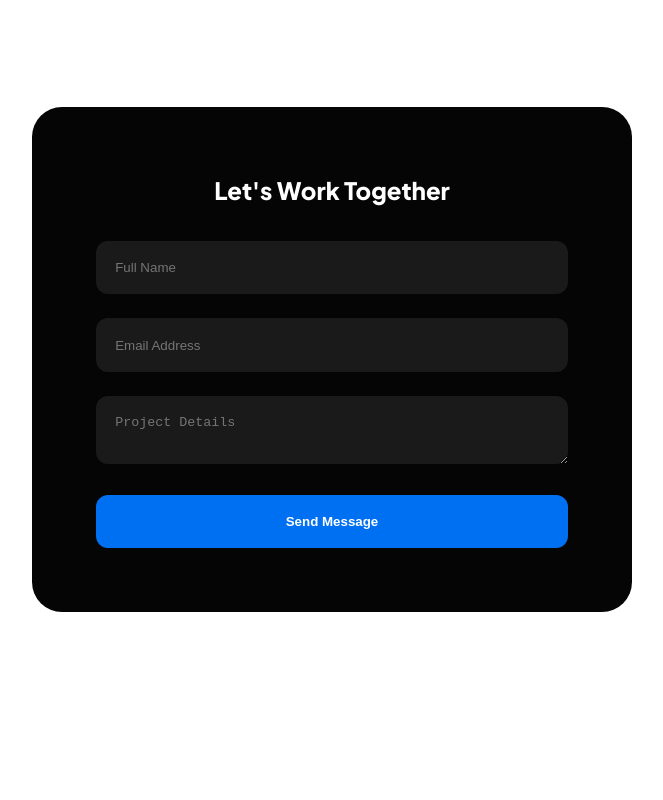
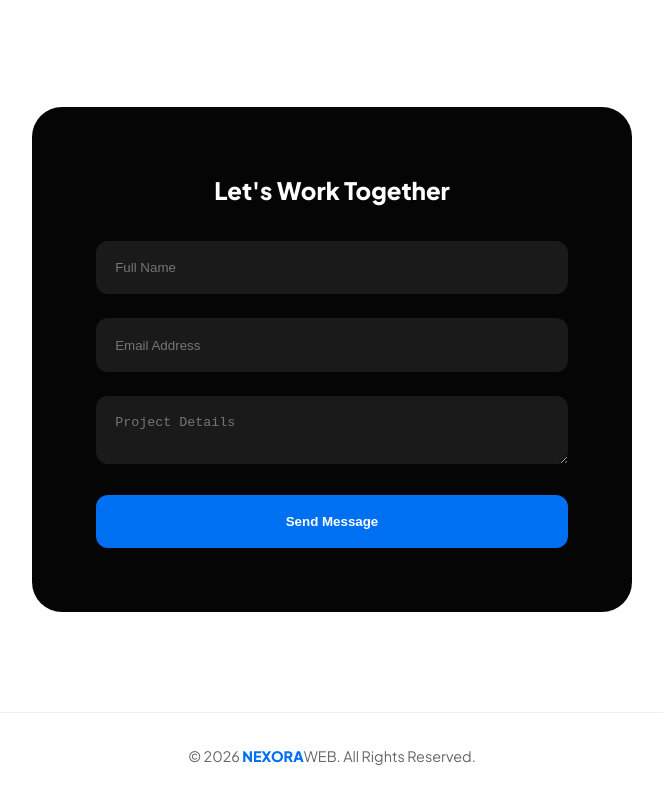
Before and after one commit to vishabh76-png/portfolio-site, a website: page index.html in a window 1280 px wide. Shown: the part 2120-2920 px from the top of the page, without its empty margins (308-971 px from the left). Before the commit the page ends 2832 px from the top, so only its background shows below. Drawn offline with nearby package versions, Linux system fonts and the light colour scheme.

Commit message:
Added footer and finalized site for 2026

```diff
--- a/index.html
+++ b/index.html
@@ -53,7 +53,7 @@
     </section>
 
     <section id="pricing">
-        <h2 class="section-title reveal">Investment<span>.</span></h2>
+        <h2 class="section-title reveal">Plans <span>.</span></h2>
         <div class="pricing-grid">
             <div class="price-card reveal">
                 <h3>Essential</h3>
@@ -100,7 +100,11 @@
             </form>
         </div>
     </section>
-
+<footer class="footer">
+    <div class="footer-content">
+        <p>&copy; 2026 <span>NEXORA</span>WEB. All Rights Reserved.</p>
+    </div>
+</footer>
     <script src="script.js"></script>
     <script>lucide.createIcons();</script>
 </body>
--- a/style.css
+++ b/style.css
@@ -90,3 +90,22 @@ form button { background: var(--primary); color: white; padding: 1.2rem; border:
 /* Animations */
 .reveal { opacity: 0; transform: translateY(40px); transition: 1s cubic-bezier(0.17, 0.67, 0.83, 0.67); }
 .reveal.active { opacity: 1; transform: translateY(0); }
+
+/* Footer Styles */
+.footer {
+    padding: 2rem 10%;
+    background-color: var(--bg);
+    border-top: 1px solid var(--border);
+    text-align: center;
+}
+
+.footer-content p {
+    color: var(--text-dim);
+    font-size: 0.9rem;
+    font-weight: 500;
+}
+
+.footer-content span {
+    color: var(--primary);
+    font-weight: 800;
+}
```
